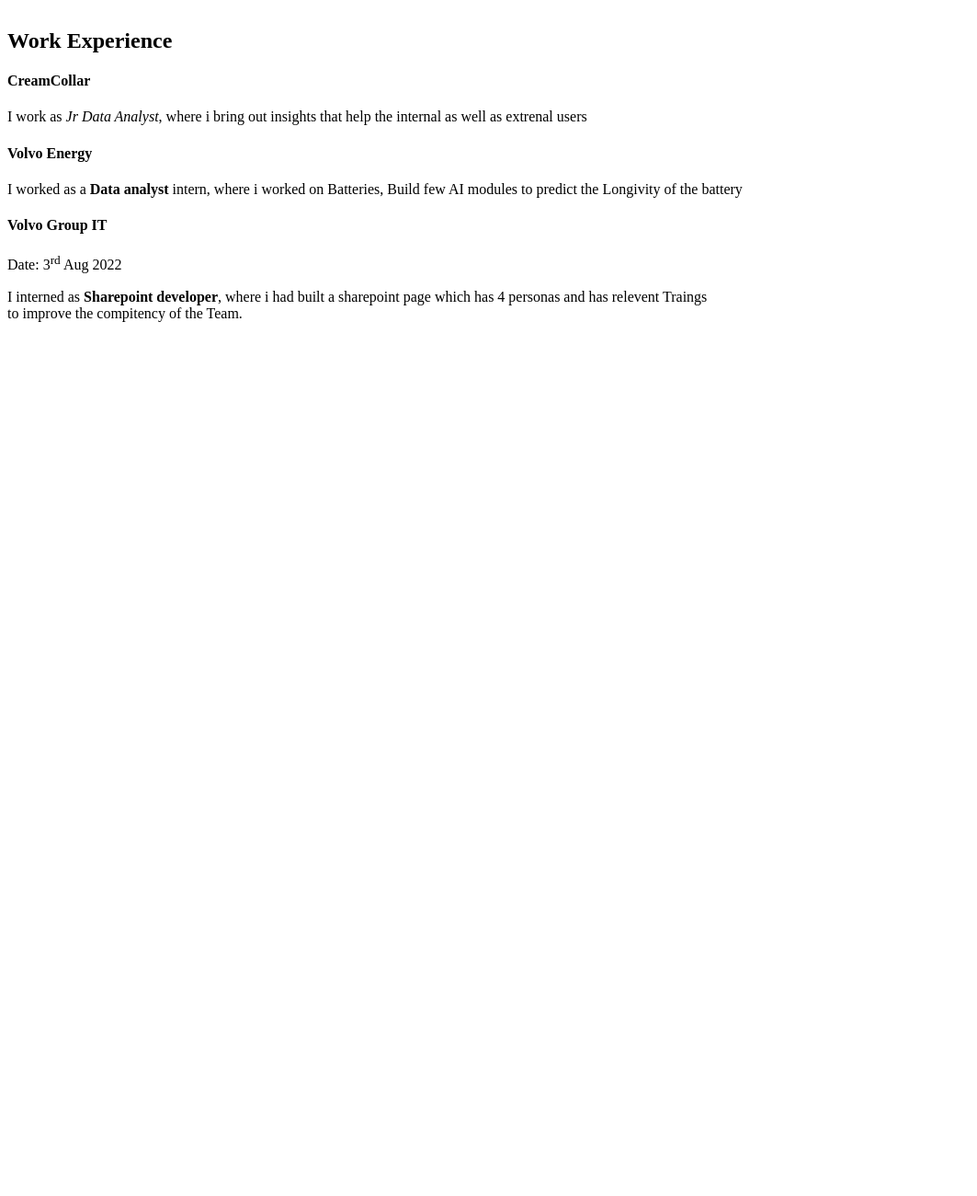
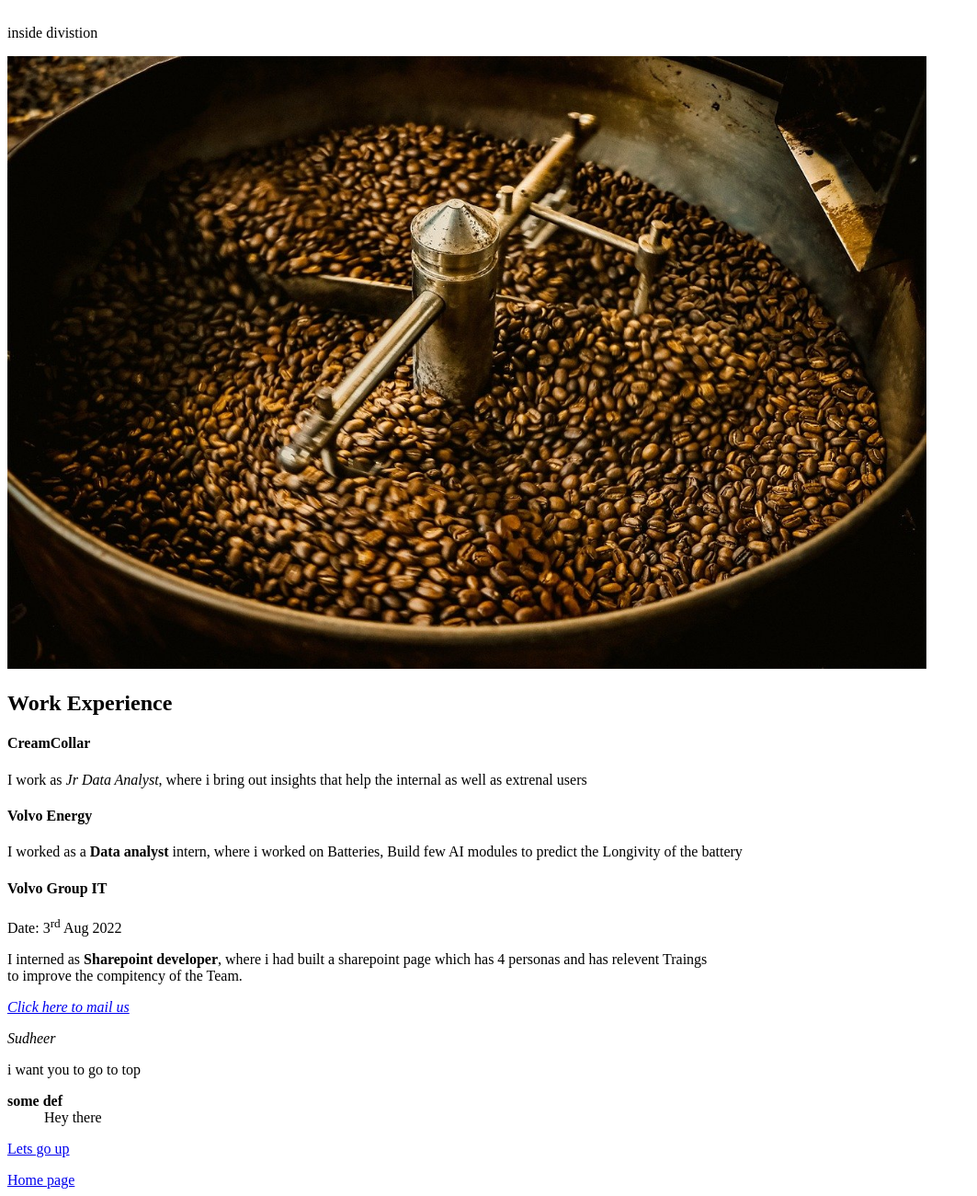
Before and after one commit to sudheer-p-16/sudheerNewRepo, a plain HTML site: page index.html in a window 1280 px wide. Shown: the part 121-1421 px from the top of the page at 92% size, without its empty margins (0-1063 px from the left). Before the commit the page ends 800 px from the top, so only its background shows below. Drawn offline with Linux system fonts and the light colour scheme.

Commit message:
next_few_lines

```diff
--- a/index.html
+++ b/index.html
@@ -6,10 +6,15 @@
     <title>Sudheer Portfolio</title>
 </head>
 <body>
-    <h1>Hey Guys!!</h1>
+    <h1 id="top">Hey Guys!!</h1>
     <p>Welcome to my portfolio, scroll down to know know more about me!</p>
     <br>
 
+    <div>
+        <p>inside divistion</p>
+    </div>
+
+    <img src="img/CoffeMachine.jpg" alt="Just adding picture to check if it is working" width="1000px">
     <h2>Work Experience</h2>
         <h4>CreamCollar</h4>
             <p>I work as <i>Jr Data Analyst</i>, where i bring out insights that help the internal as well as extrenal users</p>
@@ -19,5 +24,17 @@
             <p>Date: 3<sup>rd</sup> Aug 2022</p>
             <p>I interned as <b>Sharepoint developer</b>, where i had built a sharepoint page which has 4 personas and has relevent Traings <br>
             to improve the compitency of the Team.</p>
+        <address>
+            <p><a href="mailto:kiransudheer16@gmail.com">Click here to mail us</a></p>
+            <p>Sudheer</p>
+        </address>
+
+        <p>i want you to go to top</p>
+        <dl>
+            <dt><b>some def</b></dt>
+            <dd>Hey there</dd>
+        </dl>
+        <p><a href="#top">Lets go up</a></p>
+        <a href="home.html">Home page</a>
 </body>
 </html>
```
Also changed, not shown: home.html (added, +12 -0 lines), img/CoffeMachine.jpg (added).
